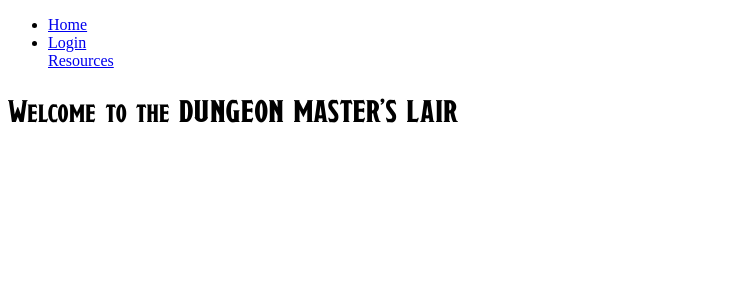
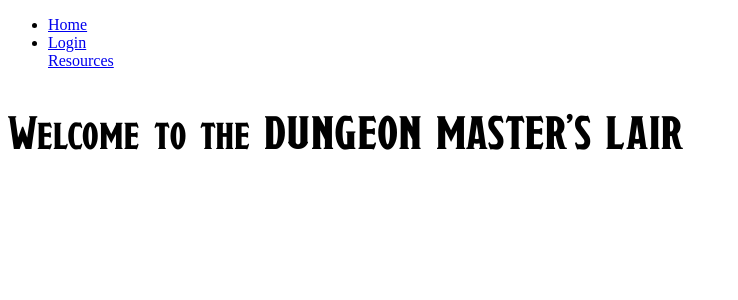
Before and after one commit to JacobBMitchell/the-dml, a React (Create React App) app in the folder client/: page / in a window 1280 px wide. Shown: the top 300 px of the page, without its empty margins (0-738 px from the left). Built offline with nearby package versions, Linux system fonts and the light colour scheme.

Commit message:
color pallette

```diff
--- a/client/src/HomePage.js
+++ b/client/src/HomePage.js
@@ -1,6 +1,7 @@
 function HomePage() {
     return (<div className="homepage">
         <h1>Welcome to the DUNGEON MASTER'S LAIR</h1>
+
     </div>)
 
 }
--- a/client/src/index.css
+++ b/client/src/index.css
@@ -1,3 +1,8 @@
+/*  d4d6d8 dice grey
+    1d1818 eerie black
+    f71735 imperial red*/
+
+
 .character {
     border: 1px black solid;
     margin: 10px;
@@ -34,4 +39,5 @@
 .homepage h1 {
     font-family: draconic;
     font-weight: normal;
+    font-size: 300%;
 }
```
